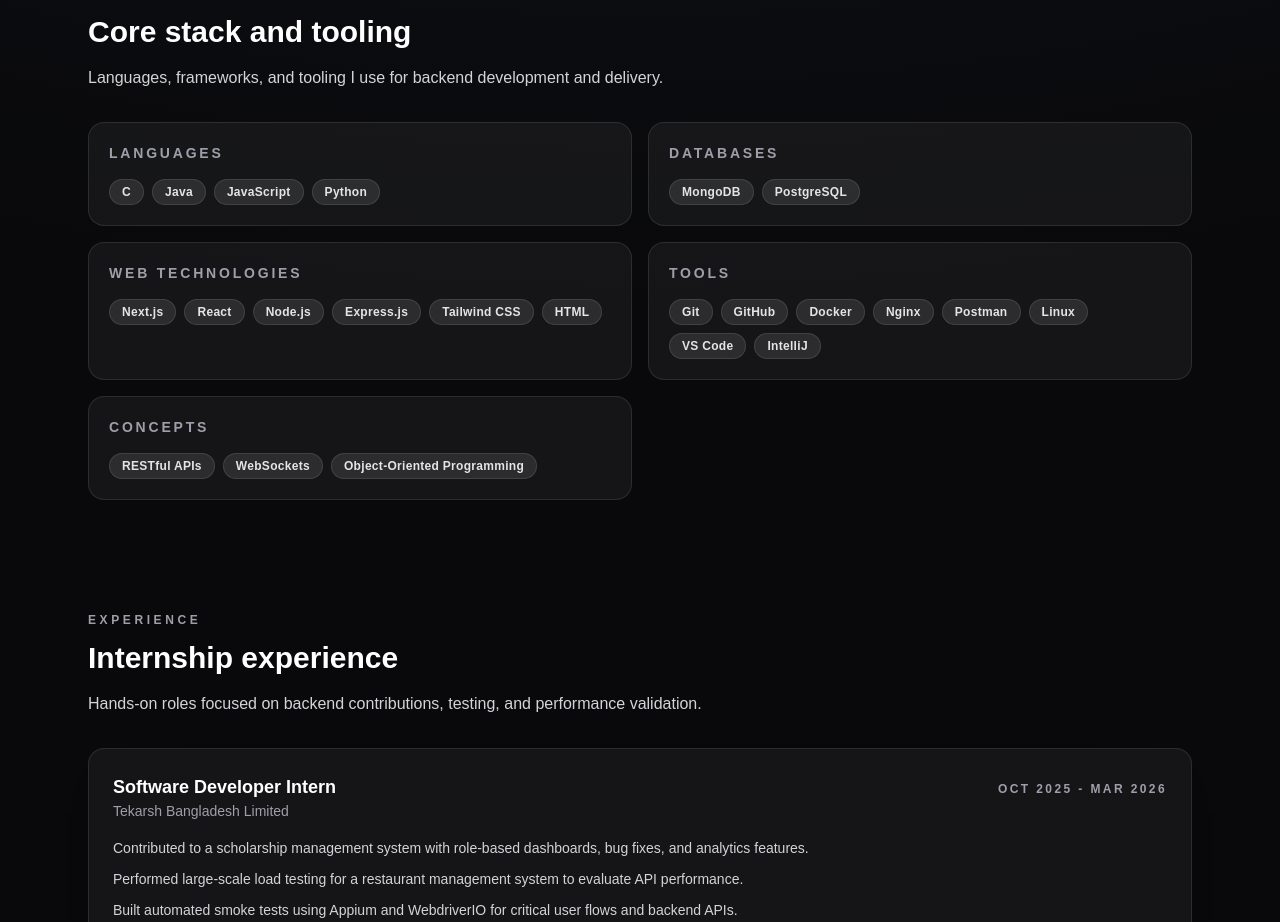
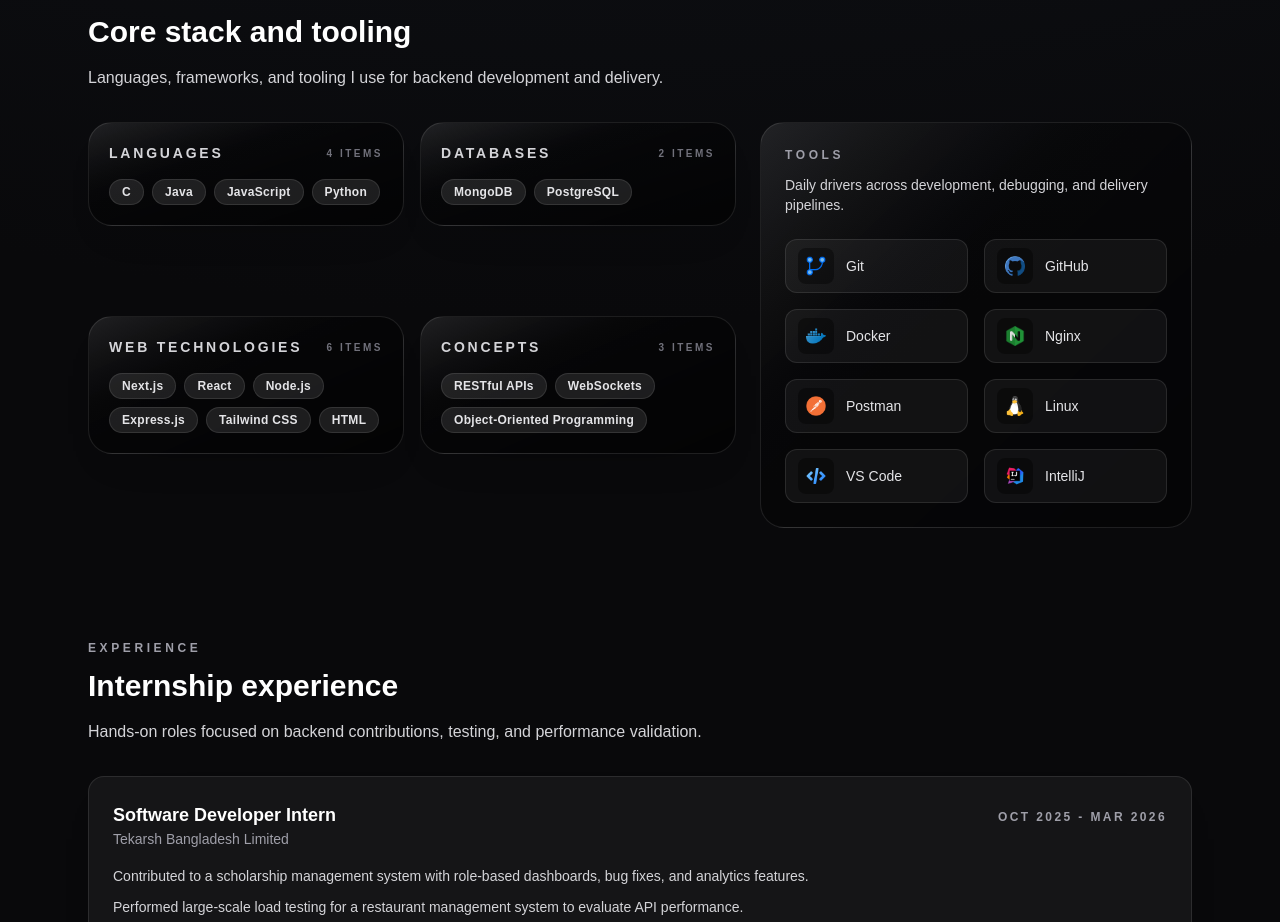
Before and after one commit to jarifulovi/jr-portfolio, a Next.js app: page / in a window 1280 px wide. Shown: the part 2584-3506 px from the top of the page. Built offline with nearby package versions, Linux system fonts and the light colour scheme.

Commit message:
feat: refactor skills section and add new SkillsSection component with animation

```diff
--- a/src/app/page.tsx
+++ b/src/app/page.tsx
@@ -6,7 +6,7 @@ import { Section } from "../components/sections/Section";
 import ProjectsSection from "../components/sections/ProjectsSection";
 import { SnapshotCard } from "../components/sections/SnapshotCard";
 import { ExperienceItem } from "../components/sections/ExperienceItem";
-import { SkillGroup } from "../components/sections/SkillGroup";
+import SkillsSection from "../components/sections/SkillsSection";
 import profile from "../data/profile.json";
 import projects from "../data/projects.json";
 import links from "../data/links.json";
@@ -36,18 +36,7 @@ export default function Home() {
       <ProjectsSection projects={projects} />
 
       <div className="mx-auto max-w-6xl px-6">
-        <Section
-          id="skills"
-          eyebrow="Skills"
-          title="Core stack and tooling"
-          description="Languages, frameworks, and tooling I use for backend development and delivery."
-        >
-          <div className="grid gap-4 md:grid-cols-2">
-            {skills.skillGroups.map((group) => (
-              <SkillGroup key={group.title} title={group.title} skills={group.skills} />
-            ))}
-          </div>
-        </Section>
+        <SkillsSection skillGroups={skills.skillGroups} tools={skills.tools} />
 
         <Section
           id="experience"
--- a/src/components/sections/SkillGroup.tsx
+++ b/src/components/sections/SkillGroup.tsx
@@ -7,10 +7,15 @@ interface SkillGroupProps {
 }
 
 export const SkillGroup: React.FC<SkillGroupProps> = ({ title, skills }) => (
-  <div className="rounded-2xl border border-white/10 bg-white/5 p-5">
-    <h3 className="text-sm font-semibold uppercase tracking-[0.2em] text-zinc-400">
-      {title}
-    </h3>
+  <div className="rounded-3xl border border-white/10 bg-gradient-to-br from-white/10 via-black/40 to-black/60 p-5 shadow-[0_20px_50px_-40px_rgba(0,0,0,0.7)]">
+    <div className="flex items-center justify-between">
+      <h3 className="text-sm font-semibold uppercase tracking-[0.2em] text-zinc-300">
+        {title}
+      </h3>
+      <span className="text-[10px] font-semibold uppercase tracking-[0.25em] text-zinc-500">
+        {skills.length} items
+      </span>
+    </div>
     <div className="mt-4 flex flex-wrap gap-2">
       {skills.map((skill) => (
         <Badge key={skill} label={skill} />
--- /dev/null
+++ b/src/components/sections/SkillsSection.tsx
@@ -0,0 +1,82 @@
+"use client";
+import { motion } from "framer-motion";
+import { Section } from "./Section";
+import { SkillGroup } from "./SkillGroup";
+
+interface ToolItem {
+  name: string;
+  icon: string;
+}
+
+interface SkillsSectionProps {
+  skillGroups: { title: string; skills: string[] }[];
+  tools: ToolItem[];
+}
+
+export default function SkillsSection({ skillGroups, tools }: SkillsSectionProps) {
+  const container = {
+    hidden: {},
+    show: {
+      transition: { staggerChildren: 0.12 },
+    },
+  };
+
+  const leftItem = {
+    hidden: { opacity: 0, x: -24, y: 8 },
+    show: { opacity: 1, x: 0, y: 0 },
+  };
+
+  const rightItem = {
+    hidden: { opacity: 0, x: 24, y: 8 },
+    show: { opacity: 1, x: 0, y: 0 },
+  };
+
+  return (
+    <Section
+      id="skills"
+      eyebrow="Skills"
+      title="Core stack and tooling"
+      description="Languages, frameworks, and tooling I use for backend development and delivery."
+    >
+      <motion.div
+        variants={container}
+        initial="hidden"
+        whileInView="show"
+        viewport={{ once: true, amount: 0.2 }}
+        className="grid gap-6 lg:grid-cols-[1.2fr_0.8fr]"
+      >
+        <div className="grid gap-4 md:grid-cols-2">
+          {skillGroups.map((group) => (
+            <motion.div key={group.title} variants={leftItem}>
+              <SkillGroup title={group.title} skills={group.skills} />
+            </motion.div>
+          ))}
+        </div>
+        <motion.div
+          variants={rightItem}
+          className="rounded-3xl border border-white/10 bg-gradient-to-br from-white/10 via-black/30 to-black/40 p-6"
+        >
+          <p className="text-xs font-semibold uppercase tracking-[0.3em] text-zinc-400">
+            Tools
+          </p>
+          <p className="mt-3 text-sm text-zinc-300">
+            Daily drivers across development, debugging, and delivery pipelines.
+          </p>
+          <div className="mt-6 grid grid-cols-2 gap-4">
+            {tools.map((tool) => (
+              <div
+                key={tool.name}
+                className="flex items-center gap-3 rounded-xl border border-white/10 bg-white/5 px-3 py-2 transition-all duration-300 hover:border-white/25 hover:bg-white/10"
+              >
+                <div className="flex h-9 w-9 items-center justify-center rounded-lg bg-black/40">
+                  <img src={tool.icon} alt={tool.name} className="h-5 w-5" />
+                </div>
+                <span className="text-sm font-medium text-zinc-200">{tool.name}</span>
+              </div>
+            ))}
+          </div>
+        </motion.div>
+      </motion.div>
+    </Section>
+  );
+}
--- a/src/data/skills.json
+++ b/src/data/skills.json
@@ -20,13 +20,18 @@
       ]
     },
     {
-      "title": "Tools",
-      "skills": ["Git", "GitHub", "Docker", "Nginx", "Postman", "Linux", "VS Code", "IntelliJ"]
-    },
-    {
       "title": "Concepts",
       "skills": ["RESTful APIs", "WebSockets", "Object-Oriented Programming"]
     }
   ],
-  "tools": []
+  "tools": [
+    { "name": "Git", "icon": "/icons/git_blue.png" },
+    { "name": "GitHub", "icon": "/icons/github_blue.png" },
+    { "name": "Docker", "icon": "/icons/docker_blue.png" },
+    { "name": "Nginx", "icon": "/icons/nginx_green.png" },
+    { "name": "Postman", "icon": "/icons/postman.png" },
+    { "name": "Linux", "icon": "/icons/linux.png" },
+    { "name": "VS Code", "icon": "/icons/code.png" },
+    { "name": "IntelliJ", "icon": "/icons/intellij.png" }
+  ]
 }
```
